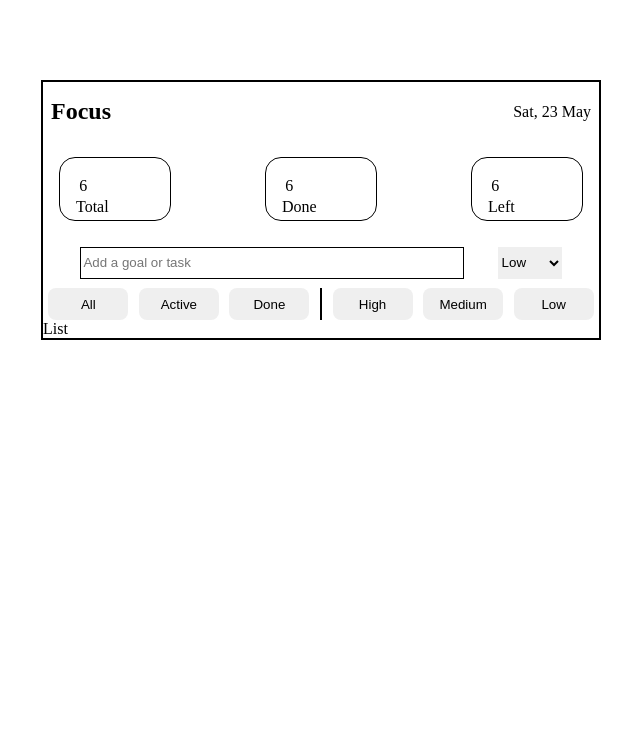
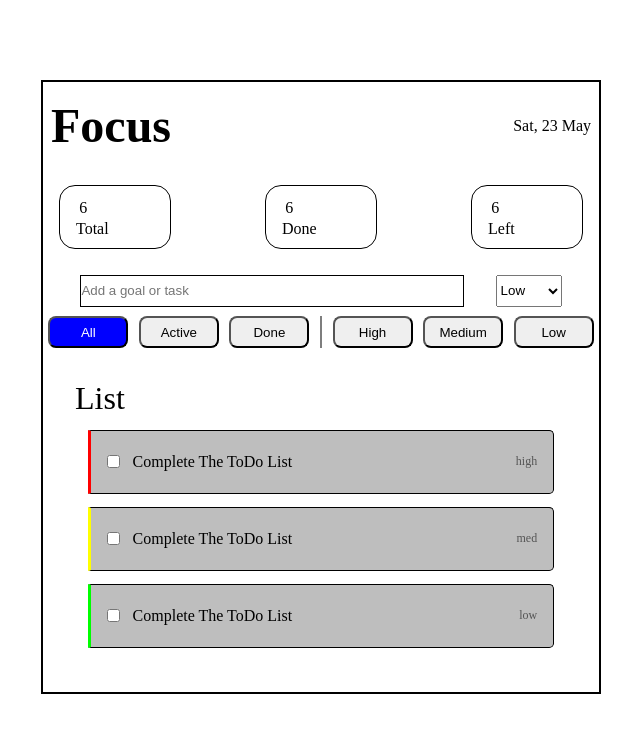
Before and after one commit to Gas0lina/To-Do-List, a FastAPI app: page / in a window 1280 px wide. Shown: the top 733 px of the page, without its empty margins (319-959 px from the left). Run offline with FastAPI, Linux system fonts and the light colour scheme.

Commit message:
Final styling(hopefully)

```diff
--- a/static/style.css
+++ b/static/style.css
@@ -1,6 +1,6 @@
 *{
     margin: 0;
-    border: 0;
+    padding: 0;
     box-sizing: border-box;
 }
 .main{
@@ -14,6 +14,9 @@
     align-items: center;
     padding: 1rem 0.5rem;
 }
+.nav-bar>h2{
+    font-size: 3rem;
+}
 .status-bar{
     display: flex;
     justify-content: space-between;
@@ -25,7 +28,7 @@
     flex-direction: column;
     height: 4rem;
     width: 7rem;
-    padding: 1rem;
+    padding: 0.6rem 1rem;
     border-radius: 1rem;
 }
 .status-count{
@@ -62,5 +65,42 @@
 }
 .horizontal-line{
     height: 2rem;
+    border: 1px solid #00000081;
+}
+.task-list{
+    padding: 2rem;
+}
+.list-heading{
+    font-size: 2rem;
+}
+.list-block {
     border: 1px solid black;
+    height: 4rem;
+    border-radius: 0 0.3rem 0.3rem 0;
+    margin: 0.8rem;
+    background-color: #bebebe;
+    display: flex;
+    flex-direction: row;
+    align-items: center;
+    padding: 0 1rem;
+    gap: 0.8rem;
 }
+
+.list-point {
+    flex: 1;
+}
+
+.priority-display {
+    font-size: 0.75rem;
+    color: #555;
+    margin-left: auto;
+}
+.high-priority{
+    border-left: 3px solid #f00;
+}
+.medium-priority{
+    border-left: 3px solid #ff0;
+}
+.low-priority{
+    border-left: 3px solid #0f0;
+}
--- a/templates/index.html
+++ b/templates/index.html
@@ -44,7 +44,7 @@
 
             <!--Sort buttons-->
             <div class="filter">
-                <button class="chip activate">All</button>
+                <button class="chip active">All</button>
                 <button class="chip">Active</button>
                 <button class="chip">Done</button>
                 <div class="horizontal-line"></div>
@@ -56,6 +56,28 @@
             <!--Task List-->
             <div class="task-list">
                 <p class="list-heading">List</p>
+                <div class="list-block high-priority" id="1">
+                    <input type="checkbox" value="done">
+                    <p class="list-point">Complete The ToDo List</p>
+                    <p class="priority-display">high</p>
+                </div>
+                <div class="list-block medium-priority" id="2">
+                    <input type="checkbox" value="done">
+                    <p class="list-point">Complete The ToDo List</p>
+                    <p class="priority-display">med</p>
+                </div>
+                <div class="list-block low-priority" id="1">
+                    <input type="checkbox" value="done">
+                    <p class="list-point">Complete The ToDo List</p>
+                    <p class="priority-display">low</p>
+                </div>
+
+                <!-- <div class="list-block medium-priority" id="2">
+                    <p class="list-point">Complete The ToDo List</p>
+                </div>
+                <div class="list-block low-priority" id="3">
+                    <p class="list-point">Complete The ToDo List</p>
+                </div> -->
             </div>
         </div>
     </body>
```
